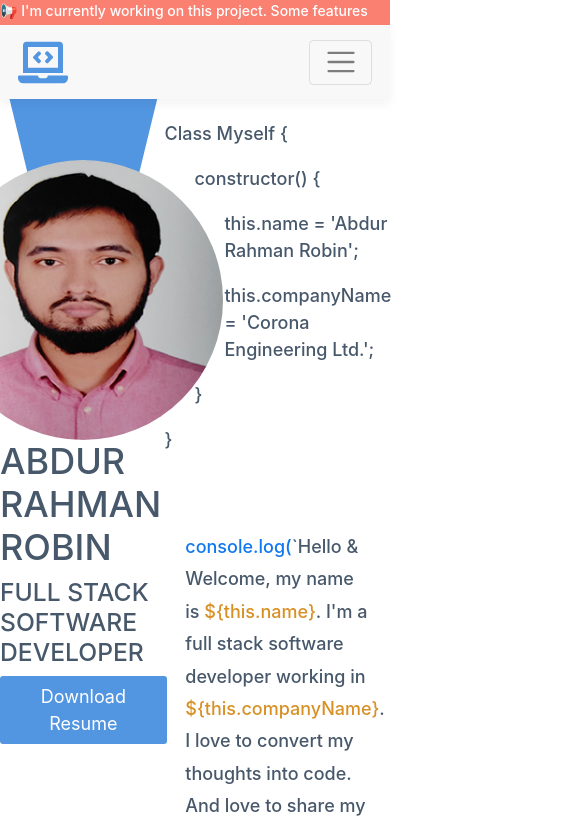
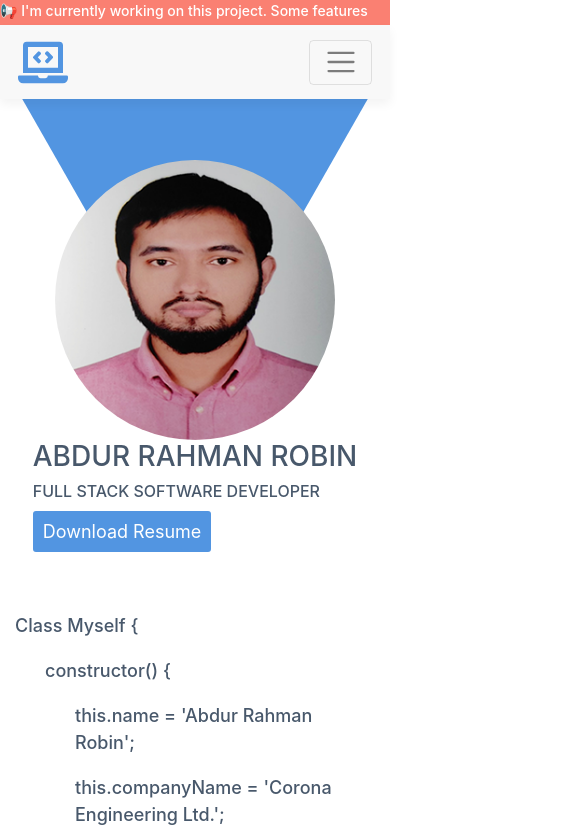
Before and after one commit to robin3317/devrobin, a Next.js app: page / in a window 390 px wide. Shown: the top 829 px of the page, 585 px wide, since content can reach past the window. Built offline with nearby package versions, Linux system fonts and the light colour scheme.

Commit message:
home page responsiveness

```diff
--- a/package.json
+++ b/package.json
@@ -17,6 +17,7 @@
     "react-bootstrap": "^1.3.0",
     "react-dom": "16.13.1",
     "react-vertical-timeline-component": "^3.0.2",
+    "sass": "^1.26.10",
     "styled-components": "^5.1.1"
   }
 }
--- a/pages/_app.js
+++ b/pages/_app.js
@@ -1,5 +1,6 @@
 import 'react-vertical-timeline-component/style.min.css'
 import 'bootstrap/dist/css/bootstrap.min.css'
+import '../shared/styles/styles.scss'
 
 export default function MyApp({ Component, pageProps }) {
   return <Component {...pageProps} />
--- a/pages/about.js
+++ b/pages/about.js
@@ -252,12 +252,9 @@ const Avatar = styled.img`
   height: 330px;
 `
 
-const Name = styled.h1`
-  font-size: 36px;
-`
+const Name = styled.h1``
 
 const Designation = styled.h2`
-  font-size: 1.37em;
   margin-top: 0;
 `
 
--- a/pages/index.js
+++ b/pages/index.js
@@ -1,6 +1,7 @@
 import styled from 'styled-components'
 import Head from 'next/head'
 import BaseLayout from '../components/BaseLayout'
+import { mediaQueries } from '../shared/styles/mediaQueries'
 
 export default function Home() {
   return (
@@ -87,12 +88,33 @@ const HomeContainer = styled.div`
   display: flex;
   justify-content: space-between;
   width: 95%;
+
+  ${mediaQueries('phone-lg')`
+    flex-direction: column;
+    width: 100%;
+    align-items: center;
+  `}
 `
 
 const HomeLeftContainer = styled.div`
   display: flex;
   flex-direction: column;
   width: 45%;
+  ${mediaQueries('phone-lg')`
+    width: 100%;
+  `}
+`
+const HomeRightContainer = styled.div`
+  width: 50%;
+  display: flex;
+  flex-direction: column;
+  ${mediaQueries('phone-lg')`
+    width: 100%;
+    align-items: center;
+    padding-right: 15px;
+    padding-bottom: 15px;
+    padding-left: 15px;
+  `}
 `
 
 const InfoContainer = styled.div`
@@ -120,13 +142,9 @@ const Avatar = styled.img`
   height: 280px;
 `
 
-const Name = styled.h1`
-  font-size: 36px;
-`
+const Name = styled.h1``
 
-const Designation = styled.h2`
-  font-size: 1.37em;
-`
+const Designation = styled.h2``
 
 const Resume = styled.button`
   border: none;
@@ -138,9 +156,6 @@ const Resume = styled.button`
   cursor: pointer;
 `
 
-const HomeRightContainer = styled.div`
-  width: 50%;
-`
 
 const Intro = styled.div`
   display: flex;
--- /dev/null
+++ b/shared/styles/mediaQueries.js
@@ -0,0 +1,17 @@
+export const mediaQueries = key => {
+  switch (key) {
+    case 'phone-lg':
+      return style => `@media (min-width: 23.5em) and (max-width: 37.5em) { ${style} }`;
+
+    default:
+      break;
+  }
+}
+
+/*
+- phone-md
+- phone-lg
+- tab-port
+- tab-land
+- big-desktop
+*/
--- /dev/null
+++ b/shared/styles/styles.scss
@@ -0,0 +1,62 @@
+/*
+MEDIA QUERY MANAGER
+0 - 375px     : Phone-md
+375 - 600px   : Phone-lg
+600 - 900px   : Tablet Portrait
+900 - 1200px  : Tablet Landscape
+1200 - 1800px : Is Where Our Normal Styles Apply
+1800px +      : Big Desktop
+
+BREAKPOINT ARGUMENT CHOICE
+  - phone-md
+  - phone-lg
+  - tab-port
+  - tab-land
+  - big-desktop
+*/
+
+@mixin respond($breakpoint) {
+
+  @if $breakpoint == phone-md {
+    @media (max-width: 23.4375em) { @content }; // 375px
+  }
+
+  @if $breakpoint == phone-lg {
+    @media (min-width: 23.5em) and (max-width: 37.5em) { @content };    // 376px to 600px
+  }
+
+  @if $breakpoint == tab-port {
+    @media (min-width: 37.5625em) and (max-width: 56.25em) { @content };   // 601px to 900px
+  }
+
+  @if $breakpoint == tab-land {
+    @media (min-width: 56.3125em) and (max-width: 75em) { @content };     // 901px to 1200px
+  }
+
+  @if $breakpoint == desktop {
+    @media (min-width: 75.0625em) and (max-width: 90em) { @content }; // 1201px to 1800px
+  }
+
+  @if $breakpoint == big-desktop {
+    @media (min-width: 112.5em) { @content };   // 1800px
+  }
+
+}
+
+h1 {
+  font-size: 36px;
+  @include respond(desktop)  { font-size: 34px; }
+  @include respond(tab-land) { font-size: 32px; }
+  @include respond(tab-port) { font-size: 30px; }
+  @include respond(phone-lg) { font-size: 28px; }
+  @include respond(phone-md) { font-size: 24px; }
+}
+
+h2 {
+  font-size: 24.66px;
+  @include respond(desktop)  { font-size: 22px; }
+  @include respond(tab-land) { font-size: 20px; }
+  @include respond(tab-port) { font-size: 18px; }
+  @include respond(phone-lg) { font-size: 16px; }
+  @include respond(phone-md) { font-size: 12px; }
+}
```
Also changed, not shown: 1 other file (tests, documents, lock files or other folders).
